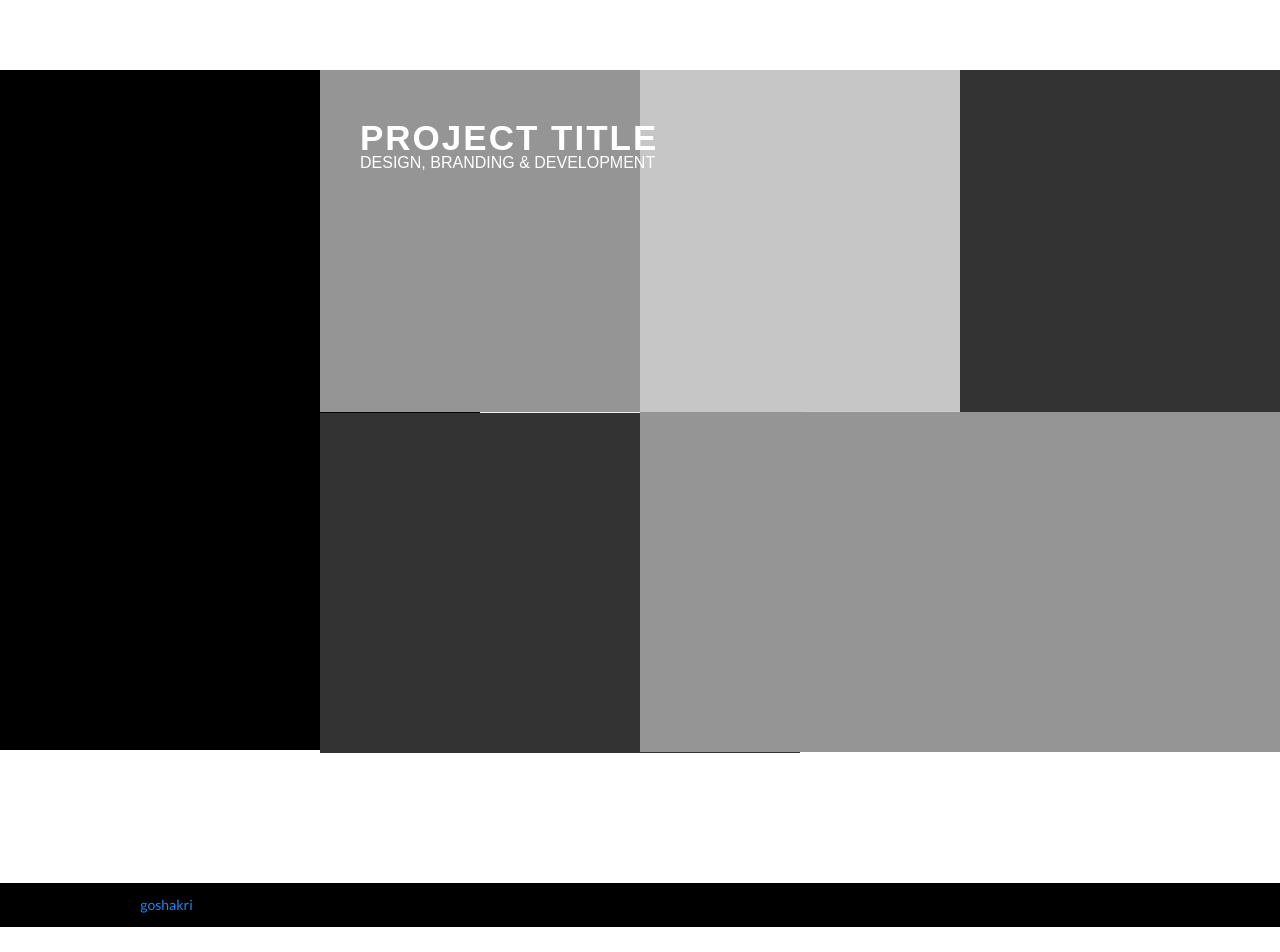
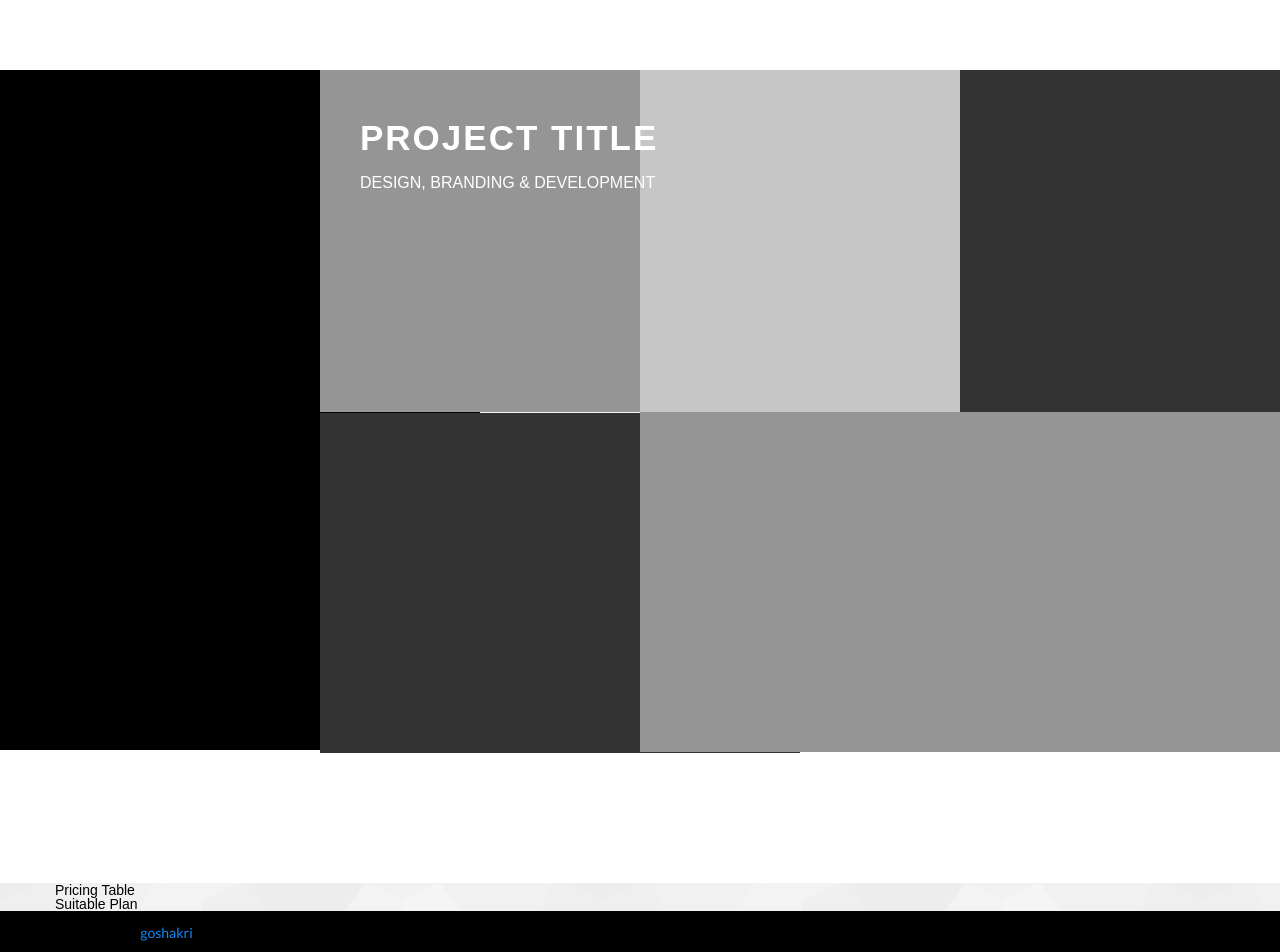
Before and after one commit to goshakri/google-Home-page1, a React (Create React App) app: page / in a window 1280 px wide. Shown: the part 2720-3672 px from the top of the page. Before the commit the page ends 3647 px from the top, so only its background shows below. Built offline with nearby package versions, Linux system fonts and the light colour scheme.

Commit message:
Add structure code a new section and input file patch

```diff
--- a/src/App.js
+++ b/src/App.js
@@ -244,7 +244,7 @@ function App() {
                     <img src={graytwoo} alt="" />
 
                     <div className="PortfolioSection-text">
-                      <h3 className="Text-ourportfolio Text-ourportfolio--color">Project Title</h3>
+                      <h3 className="Text-ourportfolio Text-ourportfolio--color u-pb-20">Project Title</h3>
                       <p className="Text-design">Design, Branding & Development</p>
                     </div>
                   </div>
@@ -276,7 +276,19 @@ function App() {
 
         <div className="Section Section--bgprice">
           <div className="Section-content">
+            <div className="PricingSection">
+              <div className="PricingSection-title">
+                <h2 className="">Pricing Table</h2>
 
+                <h2 className="">Suitable Plan</h2>
+              </div>
+
+              <div className="PricingSection-pricingtable">
+                <div className="PricingSection-pricingcard">
+
+                </div>
+              </div>
+            </div>
           </div>
         </div>
       </main>
--- a/src/index.scss
+++ b/src/index.scss
@@ -21,5 +21,6 @@
 @import './stylesheets/modules/_Slider.scss';
 @import './stylesheets/modules/_AboutSection.scss';
 @import './stylesheets/modules/_PortfolioSection.scss';
+@import './stylesheets/modules/_PricingSection.scss';
 
 @import './stylesheets/_utilities.scss';
--- /dev/null
+++ b/src/stylesheets/modules/_PricingSection.scss
@@ -0,0 +1,3 @@
+.PricingSection {
+
+}
```
